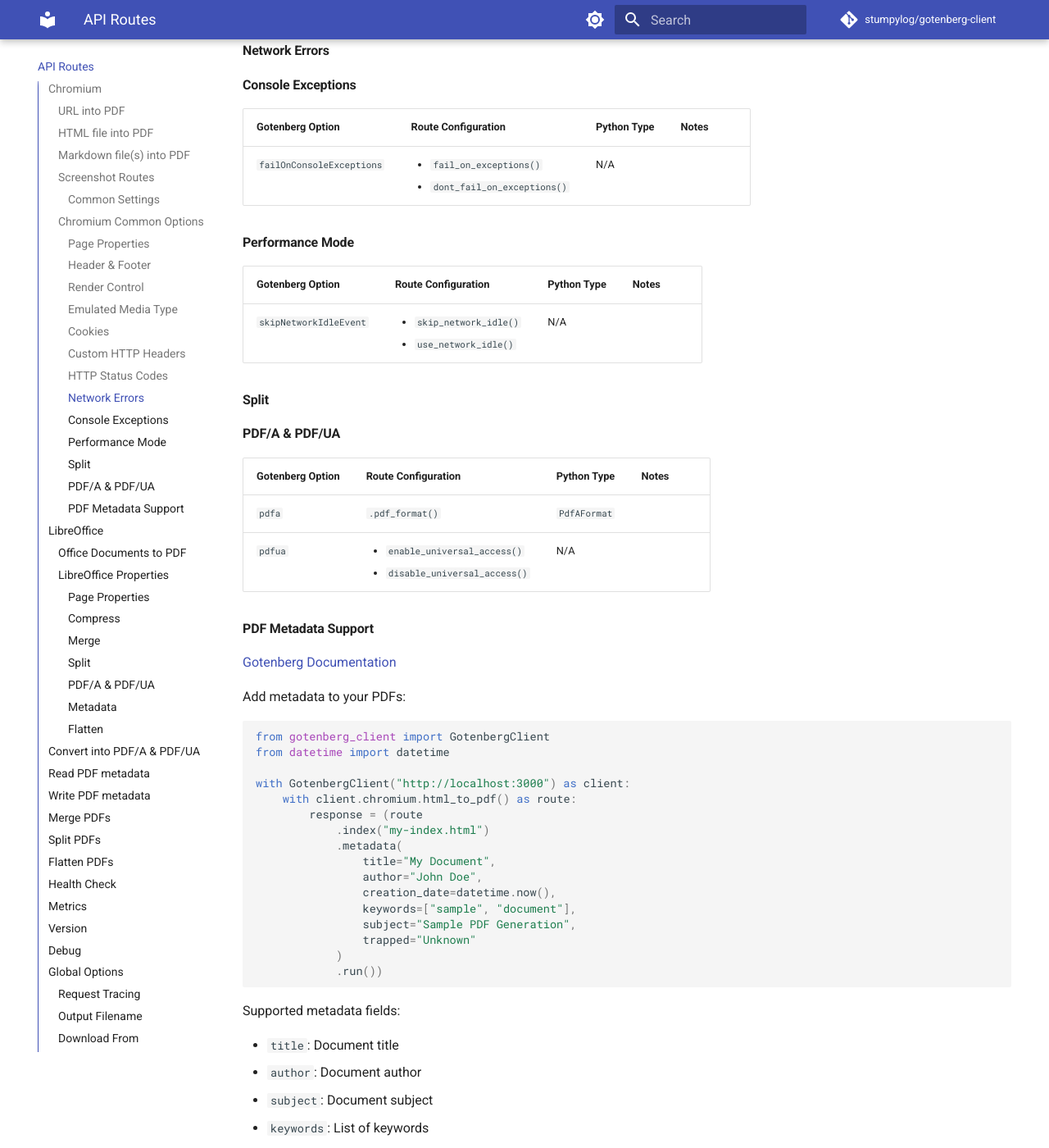
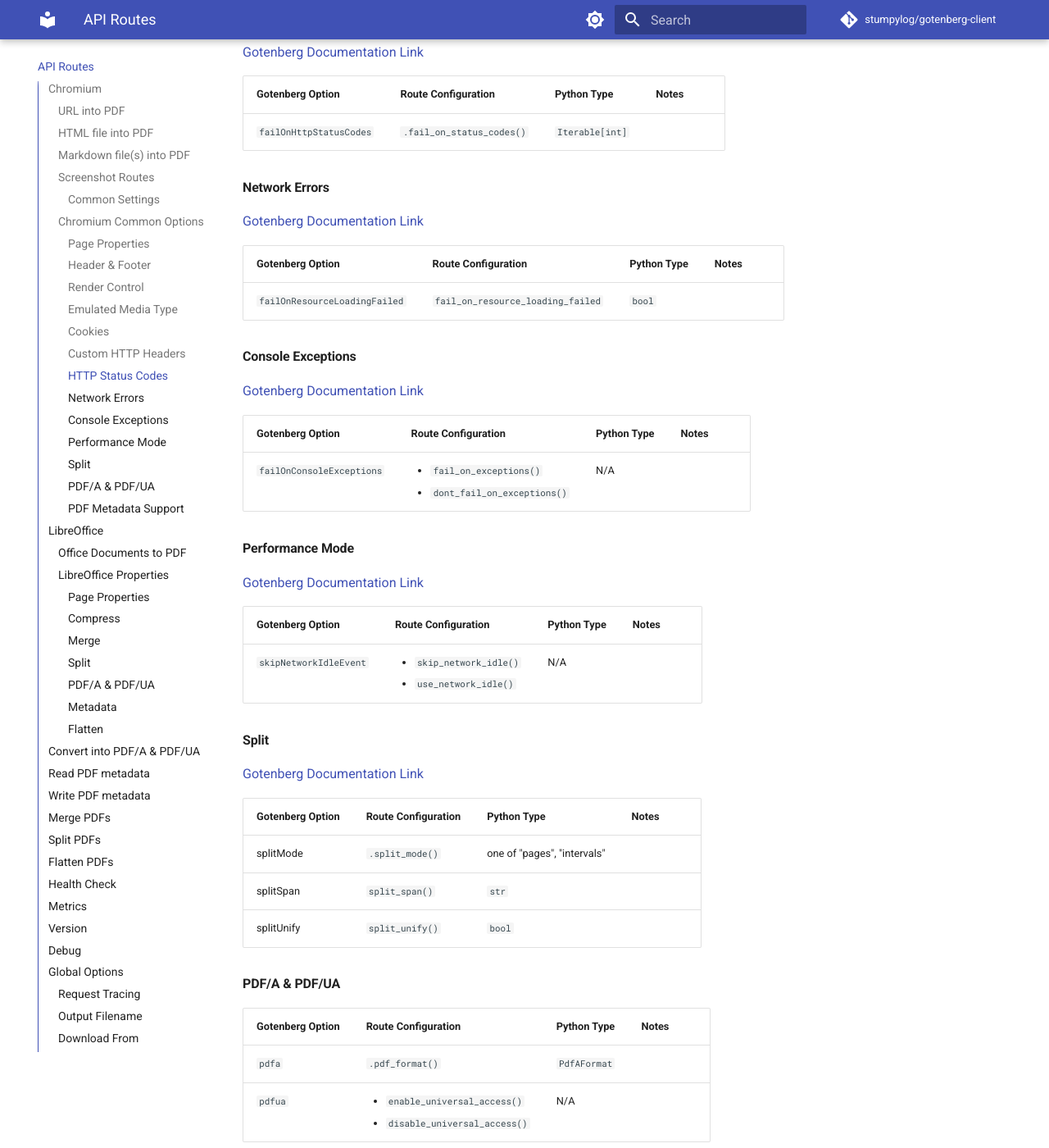
Before and after one commit to stumpylog/gotenberg-client, an MkDocs documentation site: the page built from docs/routes.md, in a window 1280 px wide and 1400 px high, scrolled down 4608 px. Shown: the whole window at 82% size. Built offline with MkDocs 1.6.1 and Material for MkDocs 9.7.7, drawn with Linux system fonts in a browser that asks for light colours; comment, search, counter and statistics services are not loaded; the version menu is left out; some of the changed text lies outside the part shown.

Commit message:
Documentation updates

```diff
--- a/docs/routes.md
+++ b/docs/routes.md
@@ -74,13 +74,13 @@
 
 | Gotenberg Option | Route Configuration                                                                | Python Type                     | Notes |
 | ---------------- | ---------------------------------------------------------------------------------- | ------------------------------- | ----- |
-| width            | `.width()`                                                                         | int                             |       |
-| height           | `height()`                                                                         | int                             |       |
-| clip             | `clip()` or `clip_to_dimensions()` or `no_clip_to_dimensions()`                    | bool                            |       |
+| width            | `.width()`                                                                         | `int`                           |       |
+| height           | `height()`                                                                         | `int`                           |       |
+| clip             | `clip()` or `clip_to_dimensions()` or `no_clip_to_dimensions()`                    | `bool`                          |       |
 | format           | `output_format()`                                                                  | one of "png", "jpeg" or "webp". |       |
-| quality          | `quality()`                                                                        | int, between 1 and 100          |       |
-| omitBackground   | `omit_background()` or `hide_background()` or `show_background()`                  | bool                            |       |
-| optimizeForSpeed | `image_optimize()` or `image_optimize_for_speed()` or `image_optimize_for_quality` | bool                            |       |
+| quality          | `quality()`                                                                        | `int`, between 1 and 100        |       |
+| omitBackground   | `omit_background()` or `hide_background()` or `show_background()`                  | `bool`                          |       |
+| optimizeForSpeed | `image_optimize()` or `image_optimize_for_speed()` or `image_optimize_for_quality` | `bool`                          |       |
 
 This route also supports other Chromium options:
 
@@ -130,11 +130,15 @@
 
 #### Emulated Media Type
 
+[Gotenberg Documentation Link](https://gotenberg.dev/docs/routes#emulated-media-type-chromium)
+
 | Gotenberg Option    | Route Configuration | Python Type         | Notes |
 | ------------------- | ------------------- | ------------------- | ----- |
 | `emulatedMediaType` | `.media_type()`     | `EmulatedMediaType` |       |
 
 #### Cookies
+
+[Gotenberg Documentation Link](https://gotenberg.dev/docs/routes#cookies-chromium)
 
 | Gotenberg Option | Route Configuration | Python Type       | Notes |
 | ---------------- | ------------------- | ----------------- | ----- |
@@ -142,11 +146,15 @@
 
 #### Custom HTTP Headers
 
+[Gotenberg Documentation Link](https://gotenberg.dev/docs/routes#custom-http-headers-chromium)
+
 | Gotenberg Option   | Route Configuration | Python Type      | Notes                                                 |
 | ------------------ | ------------------- | ---------------- | ----------------------------------------------------- |
 | `extraHttpHeaders` | `.headers()`        | `dict[str, str]` | The dictionary of values will be JSON encoded for you |
 
 #### HTTP Status Codes
+
+[Gotenberg Documentation Link](https://gotenberg.dev/docs/routes#invalid-http-status-codes-chromium)
 
 | Gotenberg Option        | Route Configuration       | Python Type     | Notes |
 | ----------------------- | ------------------------- | --------------- | ----- |
@@ -154,7 +162,15 @@
 
 #### Network Errors
 
+[Gotenberg Documentation Link](https://gotenberg.dev/docs/routes#network-errors-chromium)
+
+| Gotenberg Option              | Route Configuration               | Python Type | Notes |
+| ----------------------------- | --------------------------------- | ----------- | ----- |
+| `failOnResourceLoadingFailed` | `fail_on_resource_loading_failed` | `bool`      |       |
+
 #### Console Exceptions
+
+[Gotenberg Documentation Link](https://gotenberg.dev/docs/routes#console-exceptions-chromium)
 
 | Gotenberg Option          | Route Configuration                                                     | Python Type | Notes |
 | ------------------------- | ----------------------------------------------------------------------- | ----------- | ----- |
@@ -162,11 +178,21 @@
 
 #### Performance Mode
 
+[Gotenberg Documentation Link](https://gotenberg.dev/docs/routes#performance-mode-chromium)
+
 | Gotenberg Option       | Route Configuration                                             | Python Type | Notes |
 | ---------------------- | --------------------------------------------------------------- | ----------- | ----- |
 | `skipNetworkIdleEvent` | <ul><li>`skip_network_idle()`<li>`use_network_idle()`</li></ul> | N/A         |       |
 
 #### Split
+
+[Gotenberg Documentation Link](https://gotenberg.dev/docs/routes#performance-mode-chromium)
+
+| Gotenberg Option | Route Configuration | Python Type                 | Notes |
+| ---------------- | ------------------- | --------------------------- | ----- |
+| splitMode        | `.split_mode()`     | one of "pages", "intervals" |       |
+| splitSpan        | `split_span()`      | `str`                       |       |
+| splitUnify       | `split_unify()`     | `bool`                      |       |
 
 #### PDF/A & PDF/UA
 
@@ -233,6 +259,8 @@
 
 #### Page Properties
 
+[Gotenberg Documentation](https://gotenberg.dev/docs/routes#page-properties-libreoffice)
+
 | Gotenberg Option   | Route Configuration | Python Type       | Notes                              |
 | ------------------ | ------------------- | ----------------- | ---------------------------------- |
 | `landscape`        | `.orient()`         | `PageOrientation` |                                    |
@@ -242,7 +270,11 @@
 
 #### Compress
 
+[Gotenberg Documentation](https://gotenberg.dev/docs/routes#compress-libreoffice)
+
 #### Merge
+
+[Gotenberg Documentation](https://gotenberg.dev/docs/routes#merge-libreoffice)
 
 | Gotenberg Option | Route Configuration                         | Python Type | Notes |
 | ---------------- | ------------------------------------------- | ----------- | ----- |
@@ -253,7 +285,11 @@
 
 #### Split
 
+[Gotenberg Documentation](https://gotenberg.dev/docs/routes#split-libreoffice)
+
 #### PDF/A & PDF/UA
+
+[Gotenberg Documentation](https://gotenberg.dev/docs/routes#pdfa-libreoffice)
 
 | Gotenberg Option | Route Configuration                                                           | Python Type  | Notes |
 | ---------------- | ----------------------------------------------------------------------------- | ------------ | ----- |
@@ -268,36 +304,48 @@
 
 #### Flatten
 
+[Gotenberg Documentation](https://gotenberg.dev/docs/routes#flatten-libreoffice)
+
 ## Convert into PDF/A & PDF/UA
 
-| Gotenberg Link                                                                    | Route Access                                                                  | Required Properties                                                                          | Optional Properties |
-| --------------------------------------------------------------------------------- | ----------------------------------------------------------------------------- | -------------------------------------------------------------------------------------------- | ------------------- |
-| [Documentation](https://gotenberg.dev/docs/routes#convert-into-pdfa--pdfua-route) | `pdf_a.to_pdfa`                                                               | <ul><li>`.convert("mydoc.pdf")`</li><li>or</li><li>`.convert_files(["mydoc.pdf"])`</li></ul> |                     |
-| `pdfa`                                                                            | `.pdf_format()`                                                               | `PdfAFormat`                                                                                 |                     |
-| `pdfua`                                                                           | <ul><li>`enable_universal_access()`<li>`disable_universal_access()`</li></ul> | N/A                                                                                          |                     |
+[Gotenberg Documentation](https://gotenberg.dev/docs/routes#convert-into-pdfa--pdfua-route)
+
+| Gotenberg Link | Route Access                                                                  | Required Properties | Optional Properties |
+| -------------- | ----------------------------------------------------------------------------- | ------------------- | ------------------- |
+| `pdfa`         | `.pdf_format()`                                                               | `PdfAFormat`        |                     |
+| `pdfua`        | <ul><li>`enable_universal_access()`<li>`disable_universal_access()`</li></ul> | N/A                 |                     |
 
 !!! note
 At least one of `pdf_format()`, `enable_universal_access()` or `disable_universal_access()` must be set
 
 ## Read PDF metadata
 
+[Gotenberg Documentation](https://gotenberg.dev/docs/routes#read-pdf-metadata-route)
+
 ## Write PDF metadata
+
+[Gotenberg Documentation](https://gotenberg.dev/docs/routes#write-pdf-metadata-route)
 
 ## Merge PDFs
 
-| Gotenberg Link                                                      | Route Access                                                                  | Required Properties                                    | Optional Properties                                                      |
-| ------------------------------------------------------------------- | ----------------------------------------------------------------------------- | ------------------------------------------------------ | ------------------------------------------------------------------------ |
-| [Documentation](https://gotenberg.dev/docs/routes#merge-pdfs-route) | `merge.merge`                                                                 | <ul><li>`.merge(["file1.pdf", "file2.pdf"])`</li></ul> |                                                                          |
-| `pdfa`                                                              | `.pdf_format()`                                                               | `PdfAFormat`                                           |                                                                          |
-| `pdfua`                                                             | <ul><li>`enable_universal_access()`<li>`disable_universal_access()`</li></ul> | N/A                                                    |                                                                          |
-| `metadata`                                                          | N/A                                                                           | N/A                                                    | See [PDF Metadata Support](#pdf-metadata-support) for the API interface. |
+[Gotenberg Documentation](https://gotenberg.dev/docs/routes#merge-pdfs-route)
+
+| Gotenberg Link | Route Access                                                                  | Required Properties | Optional Properties                                                      |
+| -------------- | ----------------------------------------------------------------------------- | ------------------- | ------------------------------------------------------------------------ |
+| `pdfa`         | `.pdf_format()`                                                               | `PdfAFormat`        |                                                                          |
+| `pdfua`        | <ul><li>`enable_universal_access()`<li>`disable_universal_access()`</li></ul> | N/A                 |                                                                          |
+| `metadata`     | N/A                                                                           | N/A                 | See [PDF Metadata Support](#pdf-metadata-support) for the API interface. |
 
 !!! note
 Prefixes will be added to the file to ensure they are merged in the order provided to `merge()`, even with multiple calls
 
 ## Split PDFs
 
+[Gotenberg Documentation](https://gotenberg.dev/docs/routes#merge-pdfs-route)
+
 ## Flatten PDFs
+
+[Gotenberg Documentation](https://gotenberg.dev/docs/routes#merge-pdfs-route)
 
 ## Health Check
 
@@ -305,9 +353,18 @@
 
 ## Metrics
 
+!!! warning
+This route is not implemented
+
 ## Version
 
+!!! warning
+This route is not implemented
+
 ## Debug
+
+!!! warning
+This route is not implemented
 
 ## Global Options
 
```
Also changed, not shown: other parts of docs/routes.md (+3 -0 lines), CHANGELOG.md (+3 -0 lines).
